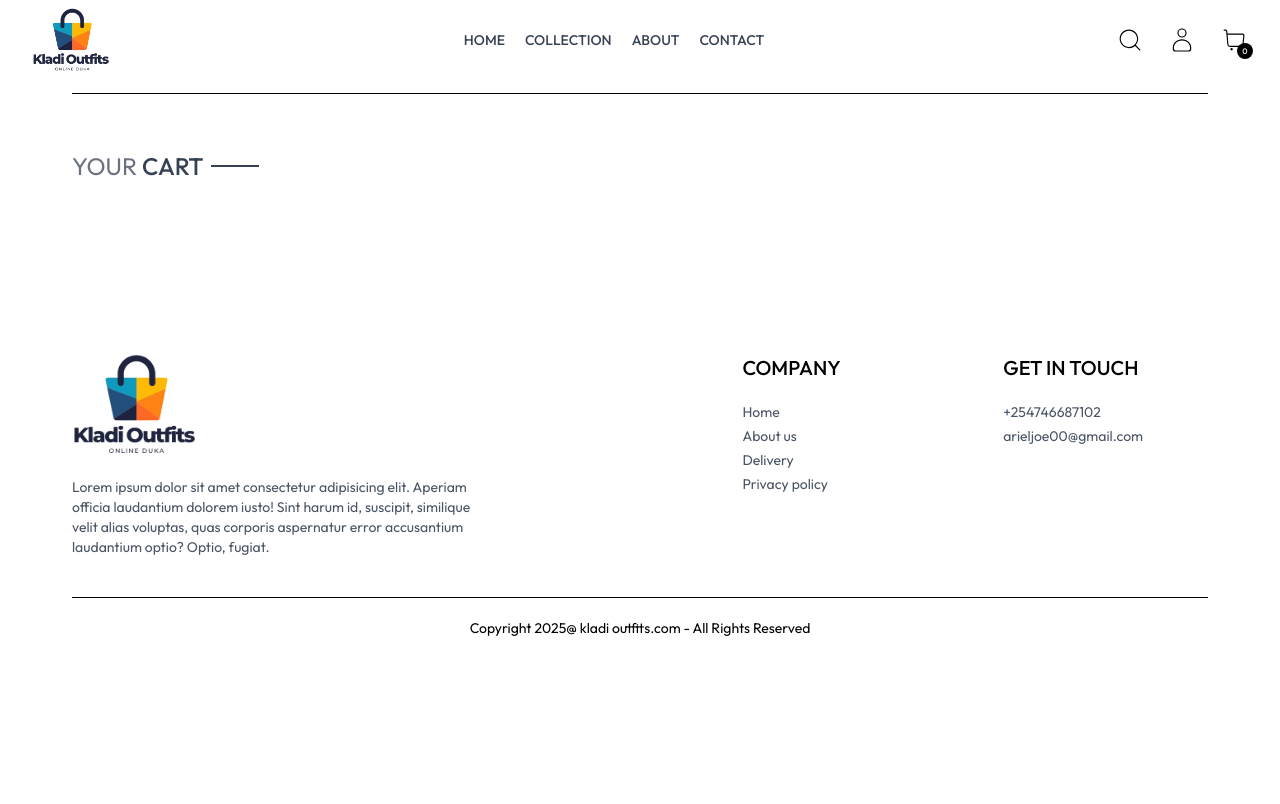
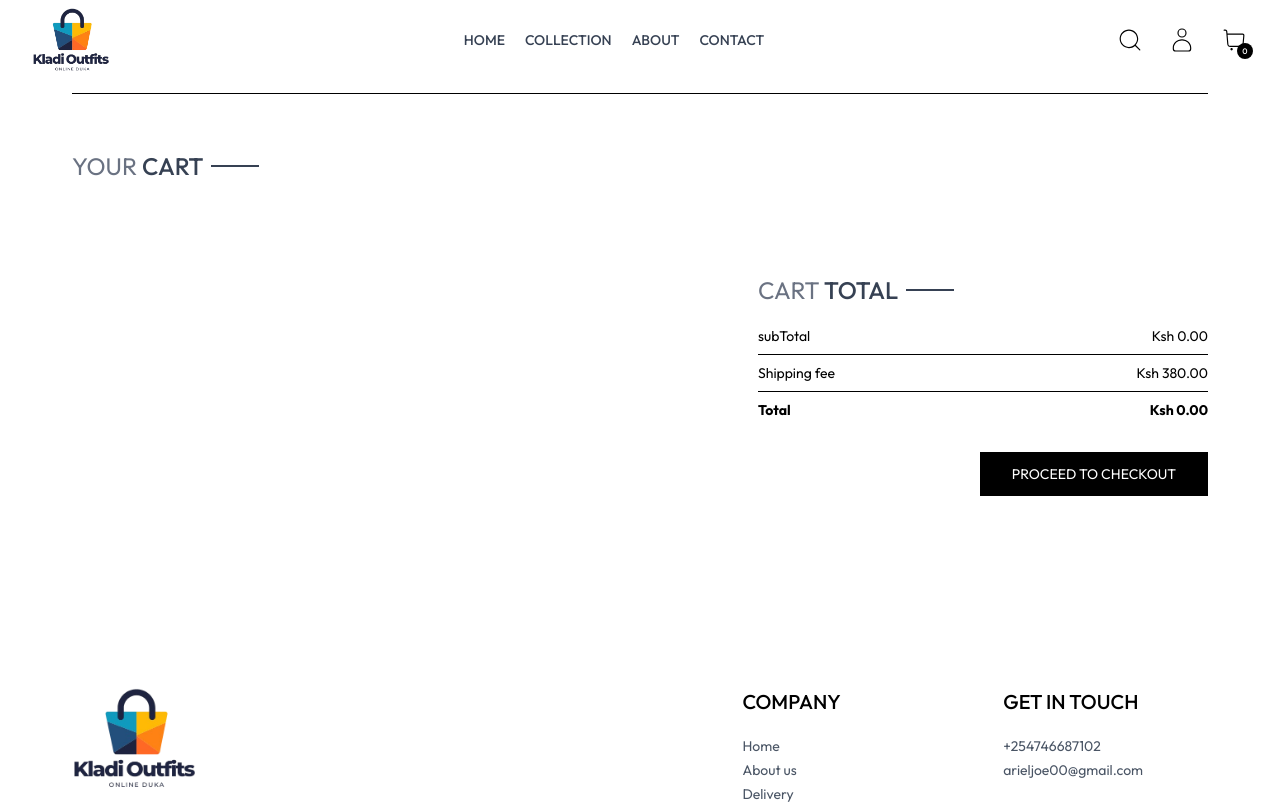
Before and after one commit to Ariel-joe/Ecommerce, a React (Vite) app in the folder client/: page /cart in a window 1280 px wide. Shown: the top 804 px of the page. Built offline with nearby package versions, Linux system fonts and the light colour scheme.

Commit message:
cart functionality

```diff
--- a/client/src/components/CartTotal.jsx
+++ b/client/src/components/CartTotal.jsx
@@ -1,13 +1,44 @@
+import { useContext } from "react";
+import { ShopContext } from "../context/Shopcontext";
+import { Title } from "./Title";
 
 const CartTotal = () => {
+  const { currency, delivery_fee, getCartAmount } = useContext(ShopContext);
+
   return (
     <>
-    <div>
+      <div className="w-full">
+        <div className="text-2xl">
+          <Title text1={"CART"} text2={"TOTAL"} />
+        </div>
 
-    </div>
+        <div className="flex flex-col mt-2 gap-2 text-sm">
+          <div className="flex justify-between">
+            <p>subTotal</p>
+            <p>
+              {currency} {getCartAmount()}.00
+            </p>
+          </div>
 
+          <hr />
+
+          <div className="flex justify-between">
+            <p>Shipping fee</p>
+            <p>
+              {currency} {delivery_fee}.00
+            </p>
+          </div>
+
+          <hr />
+
+          <div className="flex justify-between">
+            <b>Total</b>
+            <b>{currency} {getCartAmount() === 0 ? 0 : getCartAmount() + delivery_fee}.00</b>
+          </div>
+        </div>
+      </div>
     </>
-  )
-}
+  );
+};
 
-export  {CartTotal}
+export { CartTotal };
--- a/client/src/context/Shopcontext.jsx
+++ b/client/src/context/Shopcontext.jsx
@@ -6,7 +6,7 @@
 
 const ShopContextProvider = (props) => {
   const currency = "Ksh ";
-  const delivery_fee = 1000;
+  const delivery_fee = 380;
   const [search, setSearch] = useState("");
   const [showSearch, setShowSearch] = useState(false);
   const [cartItems, setCartItems] = useState({});
@@ -73,12 +73,38 @@
 
   }
 
+  // getting the total amount in the cat
+
+  const getCartAmount =  () => {
+    let totalAmount = 0;
+
+    for(const items in cartItems) {
+      let itemInfo = products.find((product) => product._id === items)
+
+      for(const item in cartItems[items]) {
+        try {
+          if (cartItems[items][item] > 0){
+
+
+            totalAmount += itemInfo.price * cartItems[items][item]
+
+          }
+        } catch (error) {
+
+        }
+      }
+    }
+
+    return totalAmount;
+  }
+
 
 
 
   const value = {
     filterProducts,
     updateQuantity,
+    getCartAmount,
     products,
     currency,
     delivery_fee,
--- a/client/src/pages/Cart.jsx
+++ b/client/src/pages/Cart.jsx
@@ -2,6 +2,7 @@
 import { ShopContext } from "../context/Shopcontext";
 import { Title } from "../components/Title";
 import { assets } from "../assets/assets";
+import { CartTotal } from "../components/CartTotal";
 
 const Cart = () => {
   const { products, currency, cartItems, updateQuantity } =
@@ -94,6 +95,17 @@
           })}
         </div>
       </div>
+
+      <div className="flex justify-end my-20">
+        <div className="w-full sm:w-[450px]">
+          <CartTotal />
+
+          <div className="w-full text-end">
+            <button className="bg-black text-white text-sm my-8 px-8 py-3">PROCEED TO CHECKOUT</button>
+
+          </div>
+        </div>
+      </div>
     </>
   );
 };
```
